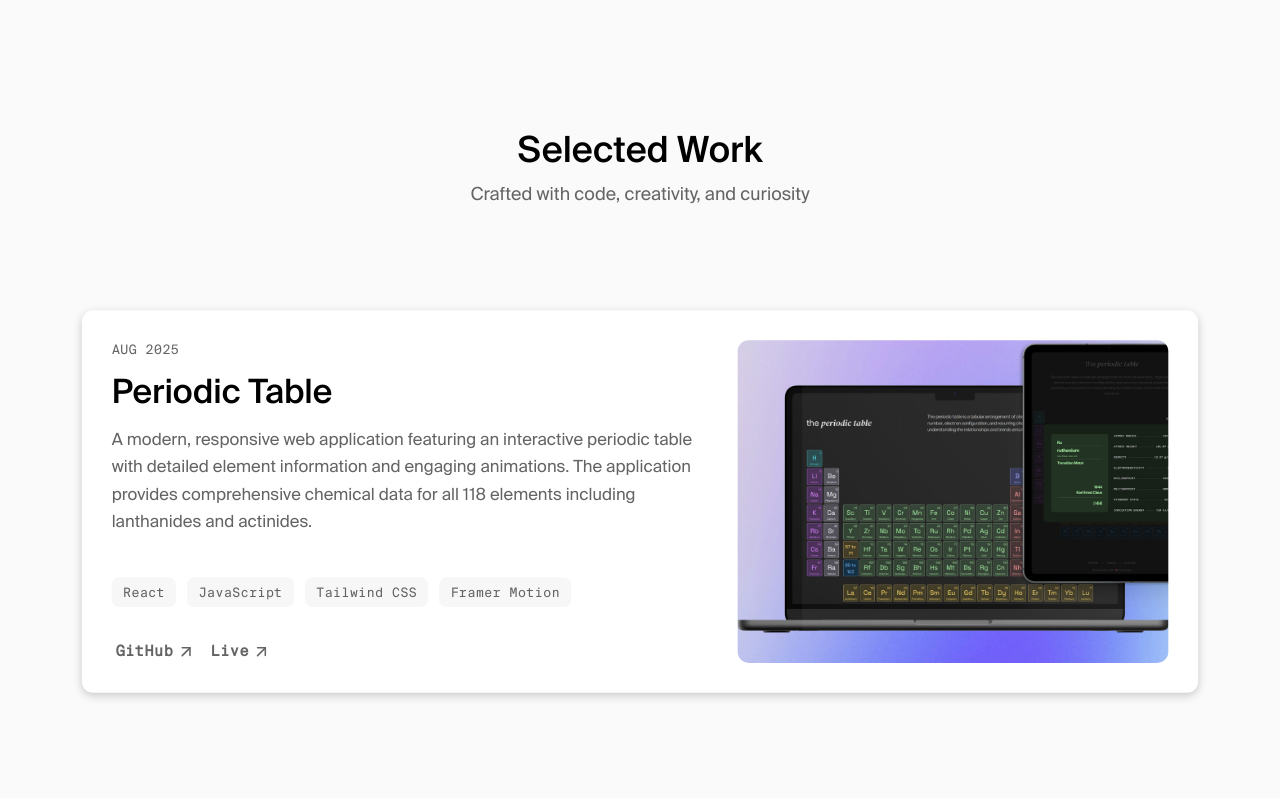
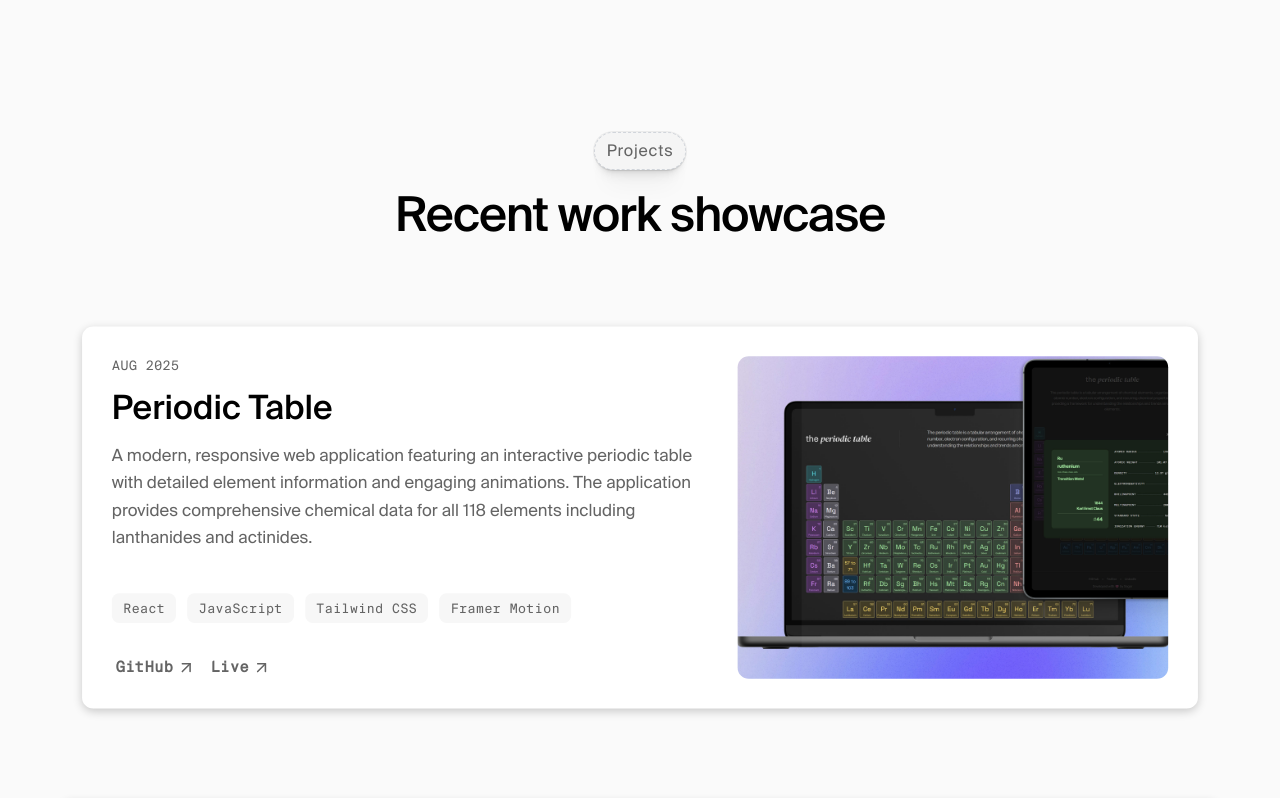
Before and after one commit to devxsagar/my-portfolio, a React (Vite) app: page / in a window 1280 px wide. Shown: the part 780-1578 px from the top of the page. Built offline with nearby package versions, Linux system fonts and the light colour scheme; a web font is replaced by a local one.

Commit message:
update: style of section header

```diff
--- a/src/components/ProjectCard.jsx
+++ b/src/components/ProjectCard.jsx
@@ -28,7 +28,7 @@ const ProjectCard = ({
   const scale = useTransform(progress, range, [1, targetScale]);
 
   return (
-    <article ref={containerRef} className="sticky mt-10 top-10 lg:top-15">
+    <article ref={containerRef} className="sticky top-10 lg:top-15">
       <motion.div
         className="p-4 sm:p-6 md:p-8 md:min-h-[350px] max-w-md md:max-w-2xl lg:w-full lg:max-w-full mx-auto flex max-lg:flex-col-reverse justify-between rounded-xl max-lg:gap-8 gap-4
         shadow-[0_3px_10px_rgb(0,0,0,0.2)] relative"
--- a/src/components/SectionHeader.jsx
+++ b/src/components/SectionHeader.jsx
@@ -1,11 +1,14 @@
-
-const SectionHeader = ({heading, subHeading}) => {
+const SectionHeader = ({ heading, subHeading }) => {
   return (
-    <header className="text-center mb-10  md:mb-12">
-      <h2 className=" text-2xl sm:text-3xl md:text-[32px] lg:text-4xl font-suisse-medium">
+    <header className="text-center mb-8 md:mb-10 lg:mb-16">
+      <h2
+        className="w-fit mx-auto capitalize text-xs md:text-sm lg:text-base tracking-wider text-text-secondary
+                 bg-bg-secondary border border-dashed border-border px-2 py-1 rounded-3xl lg:px-3 lg:py-1.5
+                shadow-[0px_0px_0px_1px_rgba(0,0,0,0.06),0px_1px_1px_-0.5px_rgba(0,0,0,0.06),0px_3px_3px_-1.5px_rgba(0,0,0,0.06),_0px_6px_6px_-3px_rgba(0,0,0,0.06),0px_12px_12px_-6px_rgba(0,0,0,0.06),0px_24px_24px_-12px_rgba(0,0,0,0.06)]"
+      >
         {heading}
       </h2>
-      <p className="text-sm sm:text-base md:text-lg text-text-secondary mt-2">
+      <p className=" max-sm:max-w-[70vw] mx-auto tracking-tight text-2xl sm:text-3xl md:text-[3rem] font-suisse-medium mt-5">
         {subHeading}
       </p>
     </header>
--- a/src/sections/Project.jsx
+++ b/src/sections/Project.jsx
@@ -13,12 +13,12 @@ const Project = () => {
   return (
     <section className="w-full min-h-screen pt-16 md:pt-20 lg:pt-28">
       <SectionHeader
-        heading="Selected Work"
-        subHeading="Crafted with code, creativity, and curiosity"
+        heading="projects"
+        subHeading="Recent work showcase"
       />
 
       {/* Project Cards */}
-      <div ref={containerRef} className="px-3 lg:px-0 flex flex-col gap-8 md:gap-10">
+      <div ref={containerRef} className="px-3 lg:px-0 flex flex-col gap-8 md:gap-10 ">
         {projectInfo.map((project, index) => {
           const targetScale = 1 - ((projectInfo.length - index) * 0.05)
           return <ProjectCard key={index} {...project} i = {index} range={[index*0.2, 1]} progress={scrollYProgress} targetScale={targetScale} />;
```
